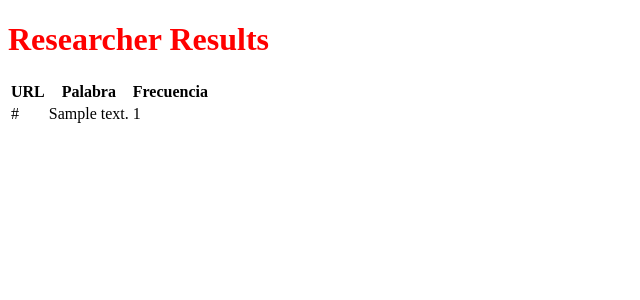
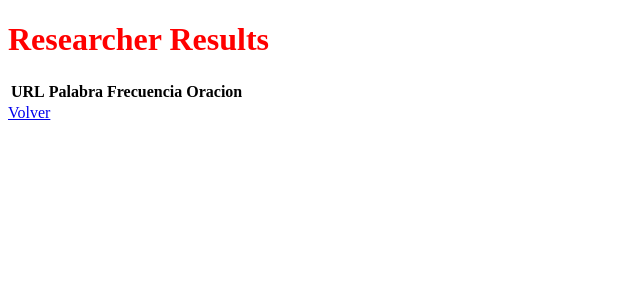
Before and after one commit to marcelaromano/social-django, a Django app: page /researcher/results/ in a window 1280 px wide. Shown: the top 300 px of the page, without its empty margins (0-640 px from the left). Run offline with Django 3.2, Linux system fonts and the light colour scheme; tables that the repository leaves empty hold one stand-in row (values such as "Sample post"); lists and menus that the app fills with data are empty; parts of the project's set-up code (start-up, migrations or seed data) failed here and were passed over.

Commit message:
Filtro de palabras por URL.

```diff
--- a/polls/templates/researcher-results.html
+++ b/polls/templates/researcher-results.html
@@ -16,17 +16,20 @@
                 <th>URL</th>
                 <th>Palabra</th>
                 <th>Frecuencia</th>
+                <th>Oracion</th>
             </thead>
             <tbody>
                 {% for palabra in palabras %}
                     <tr>
-                        <td>{{ palabra.oracion.website.url }}</td>
+                        <td><a href="{% url 'researcher_results_by_website' palabra.oracion.website.id %}">{{ palabra.oracion.website.url }}</a></td>
                         <td>{{ palabra.texto }}</td>
                         <td>{{ palabra.ocurrencias }}</td>
+                        <td>{{ palabra.oracion.texto }}</td>
                     </tr>
                 {% endfor %}
             </tbody>
         </table>
+        <a href="{% url 'researcher_results' %}">Volver</a>
     </div>
 </body>
 </html>
--- a/polls/urls.py
+++ b/polls/urls.py
@@ -26,6 +26,7 @@
     url(r'^(?P<question_id>[0-9]+)/vote/$', views.vote, name='vote'),
     url(r'^facebook/(?P<page_id>\w+)/$', views.facebook_fanpage, name='facebook_fanpage'),
     url(r'^saludo/$', views.saludo, name='saludo'),
+    url(r'^researcher/results/(?P<website_id>\d+)/$', views.researcher_results_by_website, name='researcher_results_by_website'),
     url(r'^researcher/results/$', views.researcher_results, name='researcher_results'),
     url(r'^researcher/$', views.researcher, name='researcher'),
 ]
--- a/polls/views.py
+++ b/polls/views.py
@@ -98,8 +98,16 @@
 
 
 def researcher_results(request):
-    palabras = Palabra.objects.all().order_by('-ocurrencias')
+    palabras = Palabra.objects.filter(ocurrencias__gt=1).order_by('-ocurrencias')
     context = {
         'palabras': palabras
     }
     return render(request, 'researcher-results.html', context)
+
+
+def researcher_results_by_website(request, website_id):
+    palabras = Palabra.objects.filter(oracion__website__id=website_id, ocurrencias__gt=1).order_by('-ocurrencias')
+    context = {
+        'palabras': palabras
+    }
+    return render(request, 'researcher-results.html', context)
```
